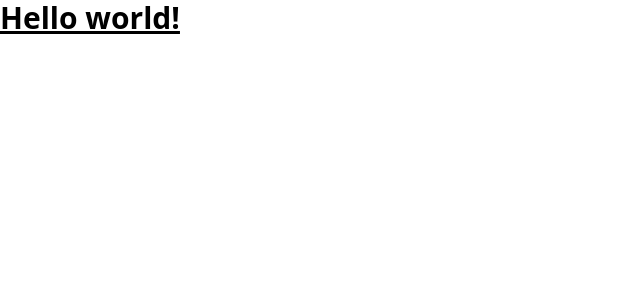
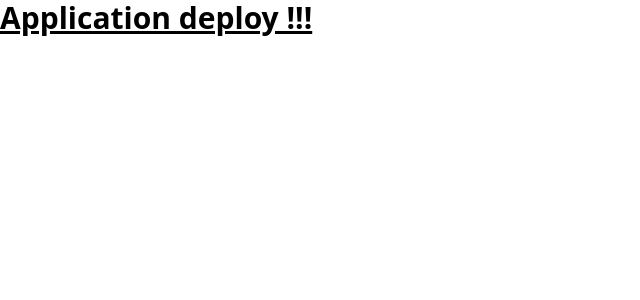
Before and after one commit to DIMITRI-PRO/Template-React, a React (Vite) app: page / in a window 1280 px wide. Shown: the top 300 px of the page, without its empty margins (0-640 px from the left). Built offline with nearby package versions, Linux system fonts and the light colour scheme.

Commit message:
🚀 test deploy

```diff
--- a/src/App.jsx
+++ b/src/App.jsx
@@ -1,7 +1,7 @@
 import React from "react";
 
 const App = () => (
-  <h1 className="text-3xl font-bold underline">Hello world!</h1>
+  <h1 className="text-3xl font-bold underline">Application deploy !!!</h1>
 );
 
 export default App;
```
